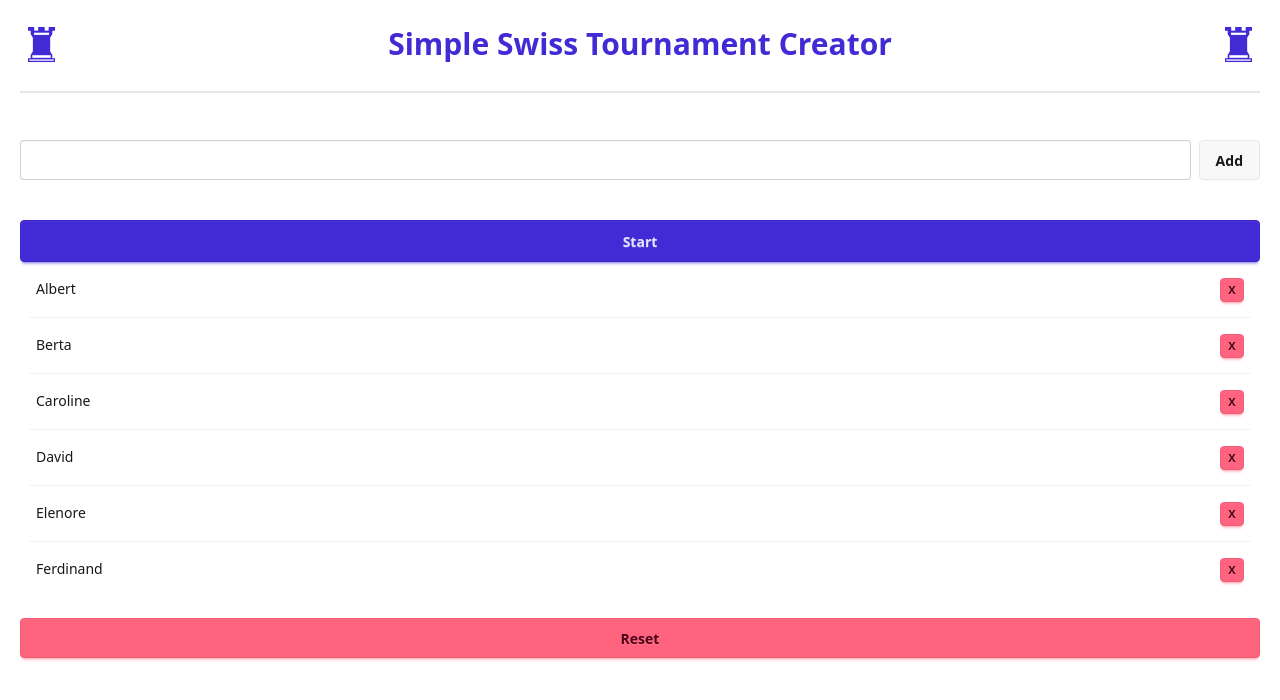
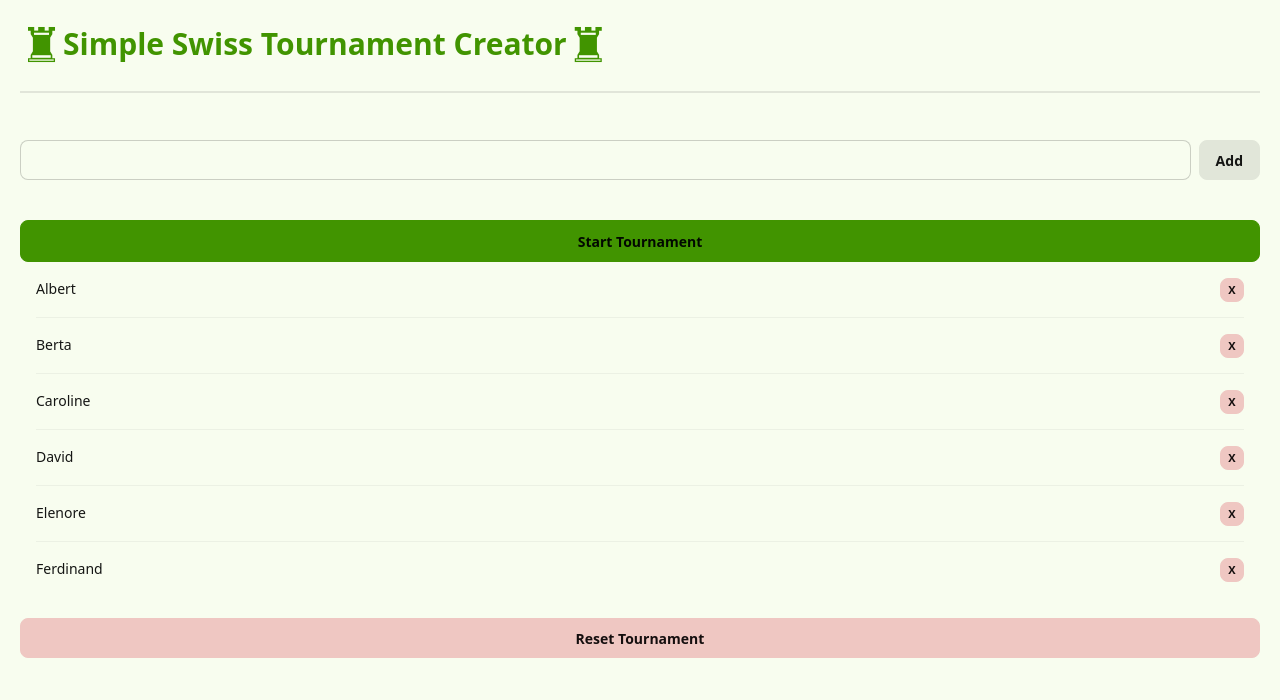
Before and after one commit to zeltbrennt/simpleswiss, a Svelte app: page / in a window 1280 px wide. Shown: the top 700 px of the page. Built offline with nearby package versions, Linux system fonts and the light colour scheme.

Commit message:
Change Theme

```diff
--- a/src/App.svelte
+++ b/src/App.svelte
@@ -209,7 +209,7 @@
 </script>
 
 <main class="p-5 h-screen">
-  <div class="flex justify-center items-center">
+  <div class="w-fit flex justify-center items-center">
     <span class="text-5xl text-primary">♜ </span>
     <h1 class="grow text text-center text-3xl text-primary font-bold">
       Simple Swiss Tournament Creator
@@ -235,7 +235,7 @@
           turnamentStart = true;
           nextRound();
           sessionStorage.setItem("stared", "true");
-        }}>Start</button
+        }}>Start Tournament</button
       >
       <ul class="list">
         {#each players as player}
@@ -290,7 +290,7 @@
           />
         </div>
       {/each}
-      <button class="btn btn-secondary btn-block mt-5">Next Round</button>
+      <button class="btn btn-primary btn-block mt-5">Next Round</button>
     </form>
     <div class="my-10 flex flex-col justify-center">
       <button
@@ -299,7 +299,7 @@
         >{showTable ? "" : "Show "}Table</button
       >
       {#if showTable}
-        <table class="table table-fixed">
+        <table class="table table-fixed mb-0">
           <thead>
             <tr class="text-center">
               <th class="px-1 text-left">Name</th>
@@ -356,7 +356,7 @@
     {/if}
   {/if}
   {#if newRoundError}
-    <div class="toast toast-top toast-center">
+    <div class="toast toast-bottom toast-center">
       <button class="alert alert-error" onclick={() => (newRoundError = false)}>
         Not all matches are decided
       </button>
@@ -371,6 +371,6 @@
       players = [];
       turnamentStart = false;
       round = 0;
-    }}>Reset</button
+    }}>Reset Tournament</button
   >
 </main>
--- a/src/app.css
+++ b/src/app.css
@@ -1,2 +1,6 @@
 @import "tailwindcss";
-@plugin "daisyui";
+@plugin "daisyui" {
+  themes:
+    lemonade --default,
+    abyss --preferesdark;
+}
```
